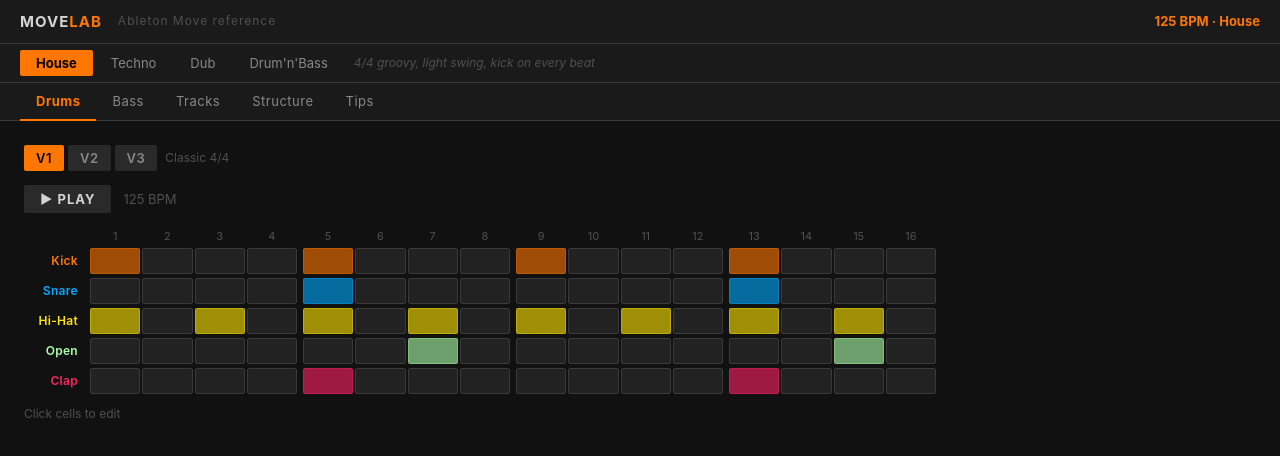
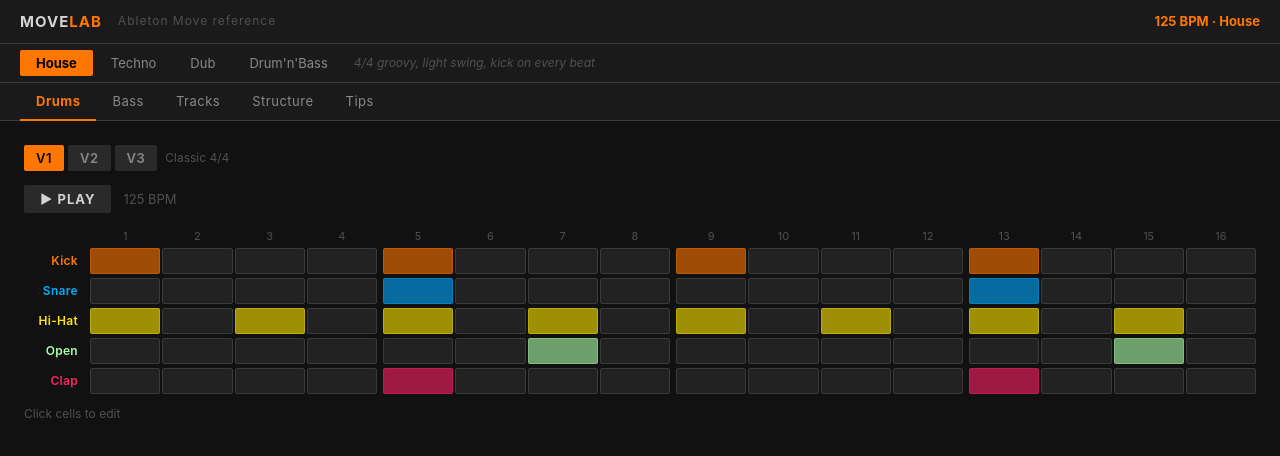
Before and after one commit to mxderouet/movelab, a React (Vite) app: page / in a window 1280 px wide. Shown: the top 456 px of the page. Built offline with nearby package versions, Linux system fonts and the light colour scheme.

Commit message:
style: remove maxWidth constraint, grid fills full window width

```diff
--- a/src/App.jsx
+++ b/src/App.jsx
@@ -115,7 +115,7 @@ export default function App() {
       </div>
 
       {/* Content */}
-      <main style={{ flex: 1, overflowY: "auto", padding: 24, maxWidth: 960, width: "100%" }}>
+      <main style={{ flex: 1, overflowY: "auto", padding: 24, width: "100%" }}>
         {tab === "drums"     && <DrumGrid key={genreKey} genre={genre} />}
         {tab === "bass"      && <BassSection key={genreKey} genre={genre} />}
         {tab === "tracks"    && <TracksSection genre={genre} />}
```
